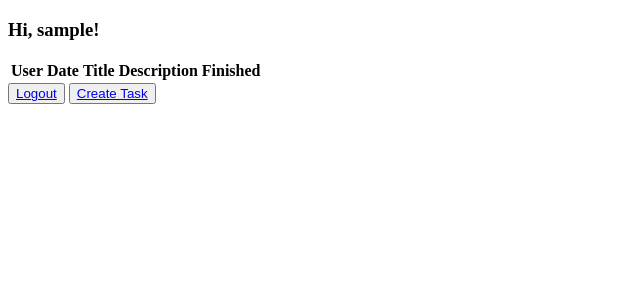
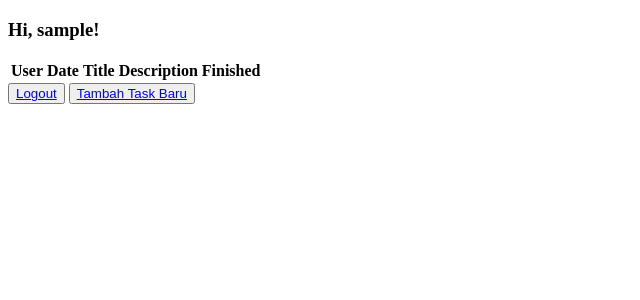
Before and after one commit to amrul-hzz/tugas-pbp, a Django app: page /todolist/ in a window 1280 px wide. Shown: the top 300 px of the page, without its empty margins (0-640 px from the left). Run offline with Django 4.2, Linux system fonts and the light colour scheme; the visitor is signed in with stand-in values (Sample User, id 1); data that the repository does not hold is empty.

Commit message:
Change button names

```diff
--- a/todolist/templates/todolist.html
+++ b/todolist/templates/todolist.html
@@ -18,14 +18,14 @@
         <th>{{task.title}}</th>
         <th>{{task.description}}</th>
         <th>{{task.is_finished}}</th>
-        <th><button><a href="{% url 'todolist:change_status' task.pk %}">Change Status</a></button></th>
-        <th><button><a href="{% url 'todolist:delete_task' task.pk %}">Delete Task</a></button></th>
+        <th><button><a href="{% url 'todolist:change_status' task.pk %}">Ubah Status</a></button></th>
+        <th><button><a href="{% url 'todolist:delete_task' task.pk %}">Hapus Task</a></button></th>
     </tr>
 {% endfor %}
 </table>
 
 <button><a href="{% url 'todolist:logout' %}">Logout</a></button>
-<button><a href="{% url 'todolist:create_task' %}">Create Task</a></button>
+<button><a href="{% url 'todolist:create_task' %}">Tambah Task Baru</a></button>
 
 <br>
 
```
